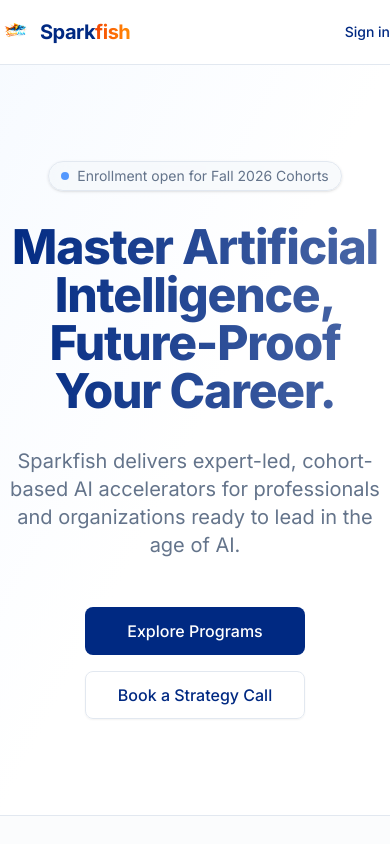
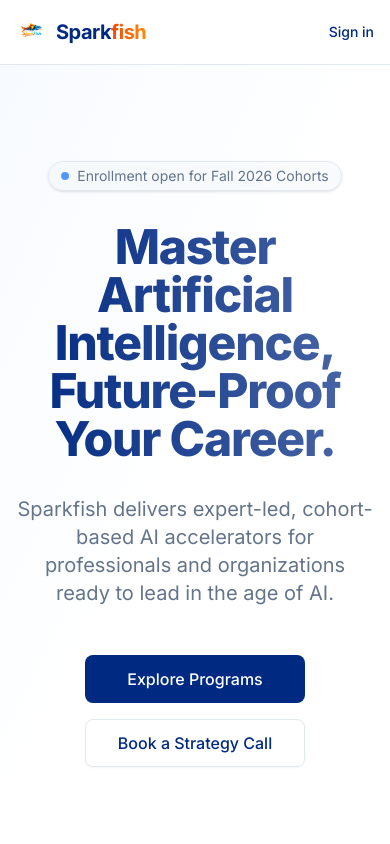
Before and after one commit to Bfisher911/Sparkfish, a Next.js app: page / in a window 390 px wide. Shown: the top 844 px of the page. Built offline with nearby package versions, Linux system fonts and the light colour scheme.

Commit message:
Added container class for responsive layout padding

```diff
--- a/src/app/globals.css
+++ b/src/app/globals.css
@@ -125,3 +125,9 @@
     @apply bg-background text-foreground;
   }
 }
+
+@layer components {
+  .container {
+    @apply mx-auto w-full max-w-7xl px-4 sm:px-6 lg:px-8;
+  }
+}
```
